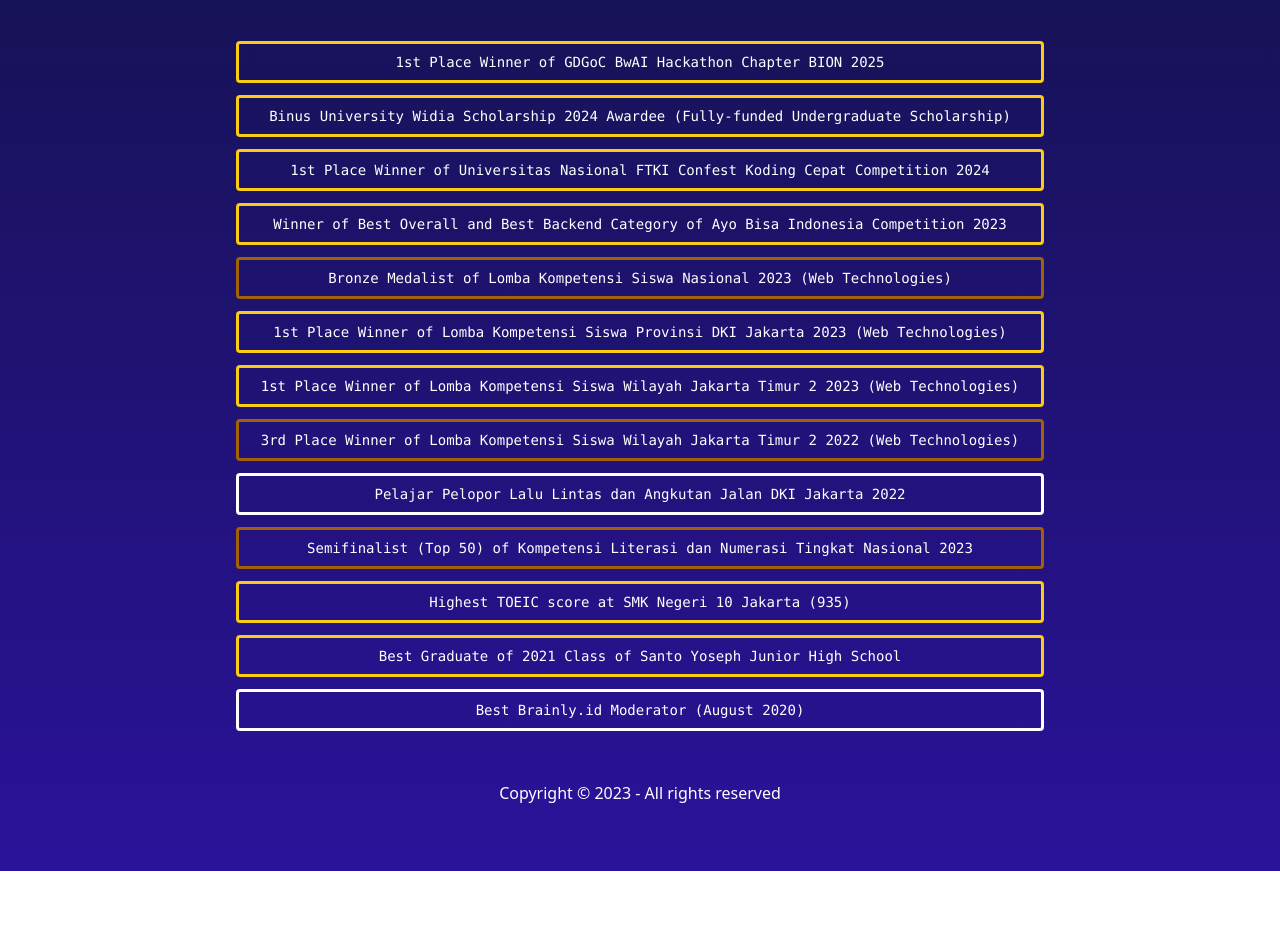
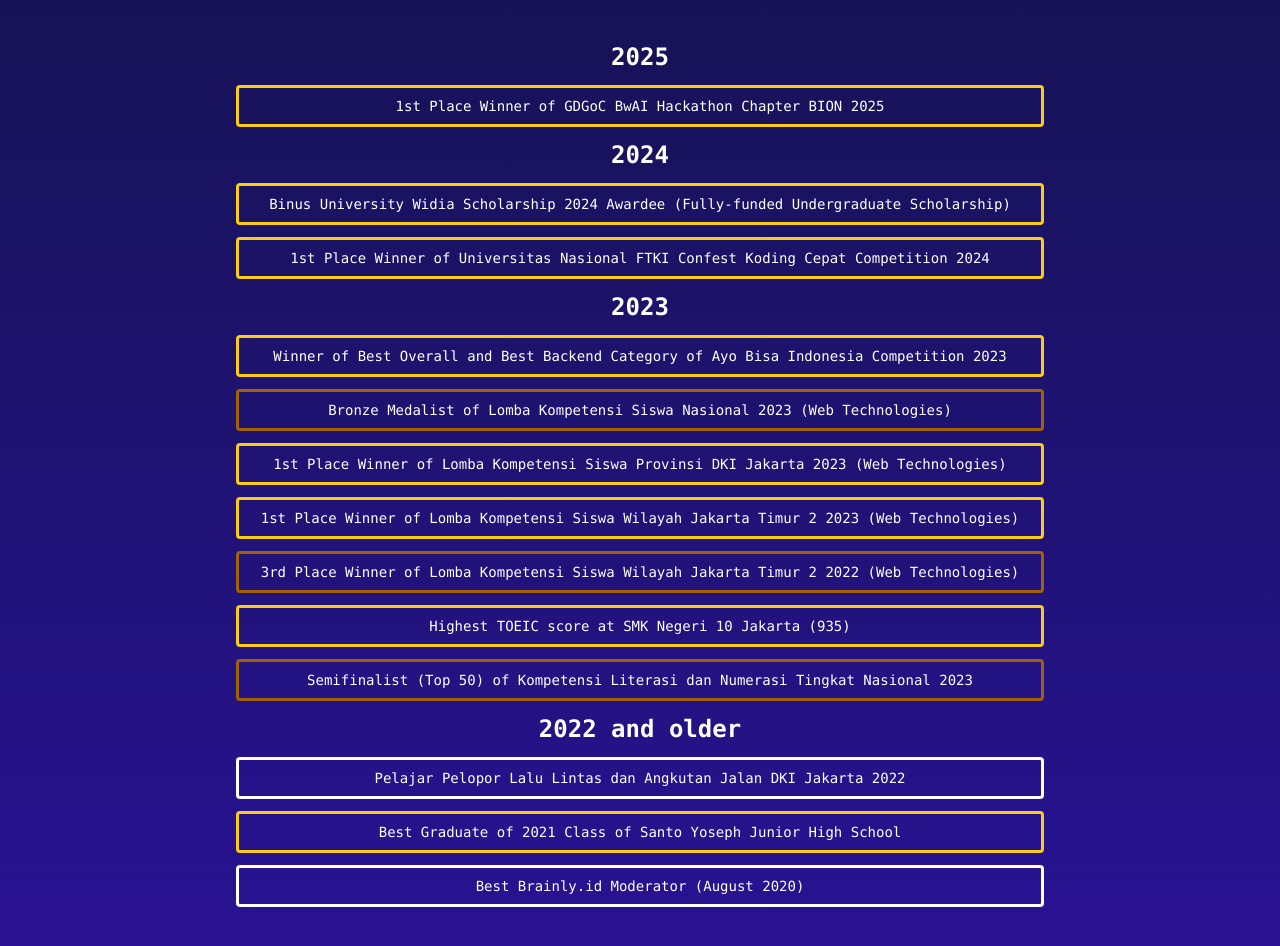
Before and after one commit to abrahamgregorius/webfolder, a React (Vite) app: page /achievements in a window 1280 px wide. Shown: the part 240-1186 px from the top of the page. Before the commit the page ends 1111 px from the top, so only its background shows below. Built offline with nearby package versions, Linux system fonts and the light colour scheme.

Commit message:
feat: add timelines

```diff
--- a/src/pages/Achievements.jsx
+++ b/src/pages/Achievements.jsx
@@ -13,17 +13,22 @@
             <Hero title={"Achievements"} description={"highlights of my personal achievements"}></Hero>
             <div className="content">
                 <ul className='text-center flex flex-col gap-3 font-mono'>
+
+                    <h3 className="text-2xl font-bold">2025</h3>
                     <li className='border-yellow-400 border-[3.5px] text-sm p-2 rounded'>1st Place Winner of GDGoC BwAI Hackathon Chapter BION 2025</li>
+                    <h3 className="text-2xl font-bold">2024</h3>
                     <li className='border-yellow-400 border-[3.5px] text-sm p-2 rounded'>Binus University Widia Scholarship 2024 Awardee (Fully-funded Undergraduate Scholarship)</li>
                     <li className='border-yellow-400 border-[3.5px] text-sm p-2 rounded'>1st Place Winner of Universitas Nasional FTKI Confest Koding Cepat Competition 2024</li>
+                    <h3 className="text-2xl font-bold">2023</h3>
                     <li className='border-yellow-400 border-[3.5px] text-sm p-2 rounded'>Winner of Best Overall and Best Backend Category of Ayo Bisa Indonesia Competition 2023</li>
                     <li className='border-yellow-700 border-[3.5px] text-sm p-2 rounded'>Bronze Medalist of Lomba Kompetensi Siswa Nasional 2023 (Web Technologies)</li>
                     <li className='border-yellow-400 border-[3.5px] text-sm p-2 rounded'>1st Place Winner of Lomba Kompetensi Siswa Provinsi DKI Jakarta 2023 (Web Technologies)</li>
                     <li className='border-yellow-400 border-[3.5px] text-sm p-2 rounded'>1st Place Winner of Lomba Kompetensi Siswa Wilayah Jakarta Timur 2 2023 (Web Technologies)</li>
                     <li className='border-yellow-700 border-[3.5px] text-sm p-2 rounded'>3rd Place Winner of Lomba Kompetensi Siswa Wilayah Jakarta Timur 2 2022 (Web Technologies)</li>
+                    <li className='border-yellow-400 border-[3.5px] text-sm p-2 rounded'>Highest TOEIC score at SMK Negeri 10 Jakarta (935)</li>
+                    <li className='border-yellow-700 border-[3.5px] text-sm p-2 rounded'>Semifinalist (Top 50) of Kompetensi Literasi dan Numerasi Tingkat Nasional 2023</li>
+                    <h3 className="text-2xl font-bold">2022 and older</h3>
                     <li className='border-white border-[3.5px] text-sm p-2 rounded'>Pelajar Pelopor Lalu Lintas dan Angkutan Jalan DKI Jakarta 2022</li>
-                    <li className='border-yellow-700 border-[3.5px] text-sm p-2 rounded'>Semifinalist (Top 50) of Kompetensi Literasi dan Numerasi Tingkat Nasional 2023</li>
-                    <li className='border-yellow-400 border-[3.5px] text-sm p-2 rounded'>Highest TOEIC score at SMK Negeri 10 Jakarta (935)</li>
                     <li className='border-yellow-400 border-[3.5px] text-sm p-2 rounded'>Best Graduate of 2021 Class of Santo Yoseph Junior High School</li>
                     <li className='border-white border-[3.5px] text-sm p-2 rounded'>Best Brainly.id Moderator (August 2020)</li>
                 </ul>
```
